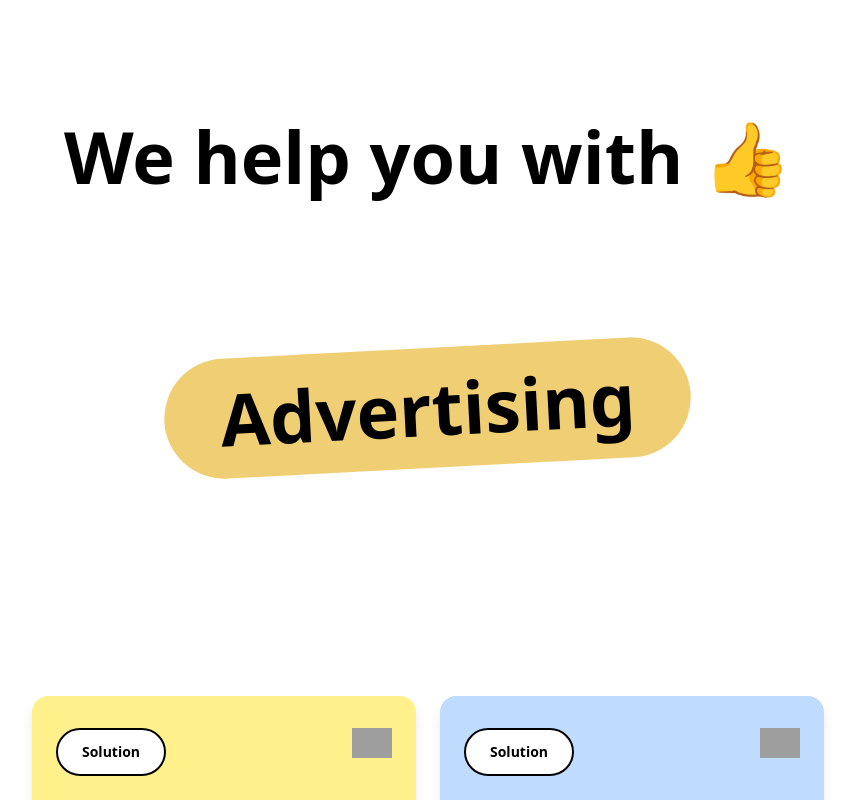
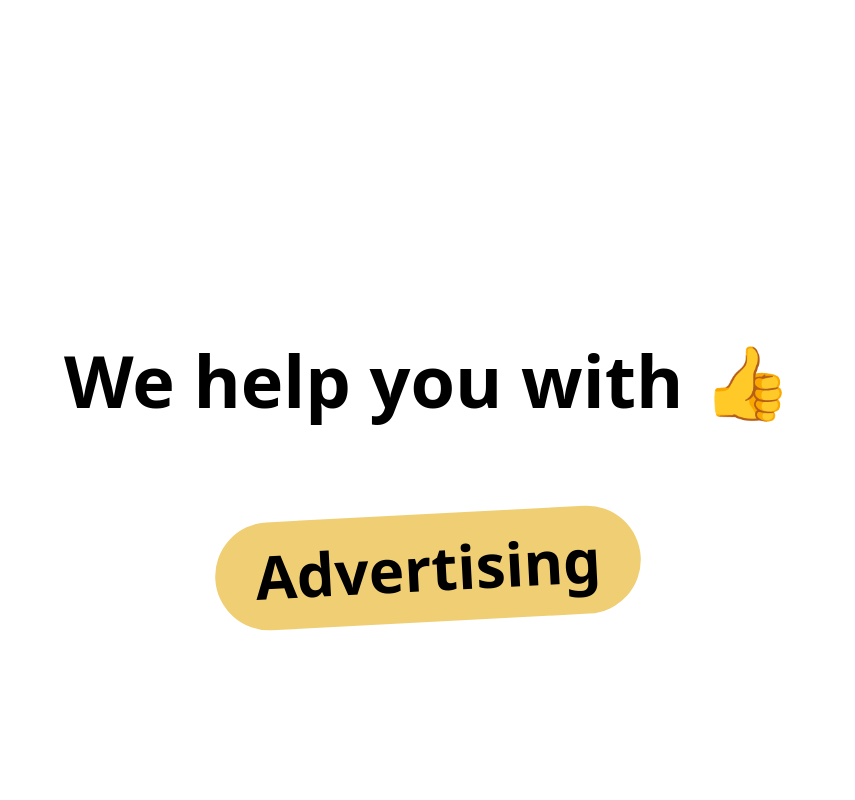
Before and after one commit to Chandan2812/Bigwig_digital, a React (Vite) app: page / in a window 1280 px wide. Shown: the part 920-1720 px from the top of the page, without its empty margins (212-1067 px from the left). Built offline with nearby package versions, Linux system fonts and the light colour scheme; grey boxes are pictures that could not be loaded.

Commit message:
slider arrow removed and updated rottating texxt

```diff
--- a/src/components/ImageSlider.tsx
+++ b/src/components/ImageSlider.tsx
@@ -22,6 +22,7 @@ const ImageSlider: React.FC = () => {
       autoplay: true, // Enable automatic sliding
       autoplaySpeed: 0, // Continuous autoplay with no delay
       cssEase: "linear",
+      arrows: false,
       responsive: [
         {
             breakpoint: 1024,
--- a/src/components/RotatingText.tsx
+++ b/src/components/RotatingText.tsx
@@ -17,29 +17,27 @@ const ScrollOverlappingText: React.FC = () => {
     const rotations = ["-5deg", "5deg", "3deg", "-3deg"];
 
   return (
-    <div className="flex flex-col md:items-center justify-center mt-20">
-      <h1 className="max-w-7xl text-4xl md:text-7xl mx-auto font-bold mb-6 text-center">
+    <div className="flex flex-col items-center justify-center md:min-h-screen mx-auto mt-20">
+      <h1 className="max-w-7xl text-4xl md:text-7xl mx-auto font-bold mb-6">
         We help you with{" "}
         <span role="img" aria-label="thumbs up">
           👍
         </span>
       </h1>
-
-      {/* Desktop view */}
-      <div className="hidden md:block relative w-full h-96 overflow-hidden">
+      <div className="hidden md:block relative w-full max-w-md h-64 overflow-hidden">
         {/* Display the current text */}
-        <div className="absolute w-full h-full flex md:items-center justify-center">
+        <div className="absolute w-full h-full flex items-center justify-center">
           {items.map((item, index) => (
             <span
               key={index}
-              className={`absolute text-4xl md:text-7xl font-semibold transition-opacity duration-700 ease-in-out ${
+              className={`absolute text-xl md:text-6xl font-semibold transition-opacity duration-700 ease-in-out ${
                 index === currentIndex ? "opacity-100 scale-100" : "opacity-0 scale-90"
               }`}
               style={{
-                backgroundColor: colors[index], // Apply light colors
-                padding: "1.5rem 3.5rem", // Padding around the text
+                backgroundColor: colors[index],
+              padding: "1.5rem 2.5rem",
               borderRadius: "999px",
-                transform: `rotate(${rotations[index]})`, // Apply rotation for tilt
+              transform: `rotate(${rotations[index]})`,
               }}
             >
               {item}
@@ -57,17 +55,17 @@ const ScrollOverlappingText: React.FC = () => {
         </div>
       </div>
 
-      {/* Mobile view */}
+       {/* Mobile View */}
        <div className=" md:hidden flex flex-col space-y-4 items-center mb-10">
         {items.map((item, index) => (
           <span
             key={index}
             className="text-3xl font-semibold"
             style={{
-              backgroundColor: colors[index], // Apply light colors
-              padding: "1.5rem 3.5rem", // Padding around the text
-              borderRadius: "999px", // Rounded pill shape
-              transform: `rotate(${rotations[index]})`, // Apply tilt effect
+              backgroundColor: colors[index],
+              padding: "1.5rem 3.5rem",
+              borderRadius: "999px",
+              transform: `rotate(${rotations[index]})`,
             }}
           >
             {item}
@@ -81,6 +79,7 @@ const ScrollOverlappingText: React.FC = () => {
           width: 100%;
           height: 100%;
           overflow-y: scroll;
+          max-height: 100%;
         }
 
         /* Hide scrollbar in WebKit browsers */
--- a/src/components/ScrollSection.tsx
+++ b/src/components/ScrollSection.tsx
@@ -15,7 +15,9 @@ type AnimatedSectionProps = {
 };
 
 const AnimatedSection: React.FC<AnimatedSectionProps> = ({ section, isReversed }) => {
-  const [ref, inView] = useInView({ triggerOnce: true, threshold: 0.2 });
+  const [ref, inView] = useInView({
+    threshold: 0.4,   // Trigger when 20% of the section is visible
+  });
 
   return (
     <motion.div
```
Lines whose indentation alone changed are shown as unchanged.
